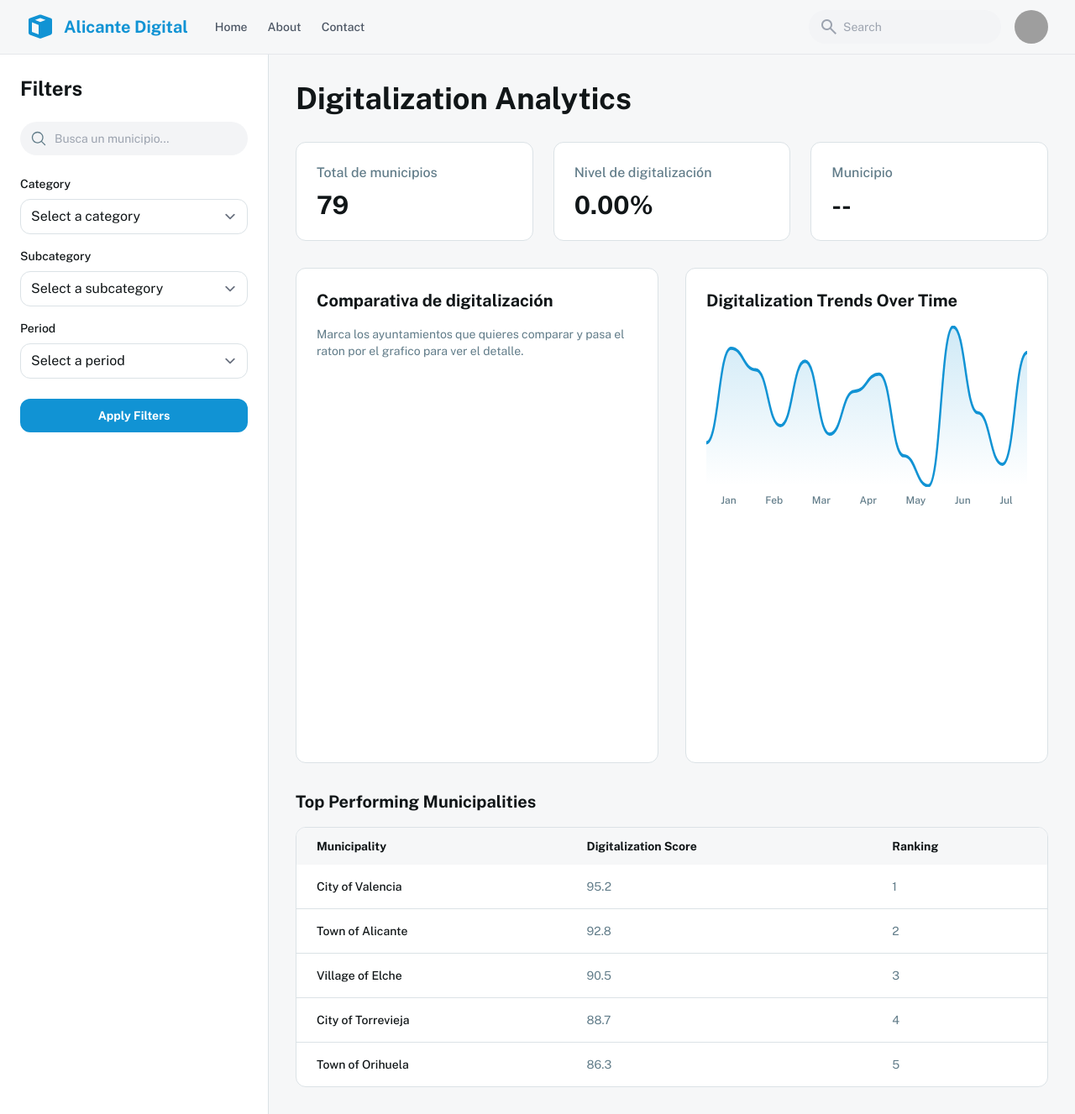
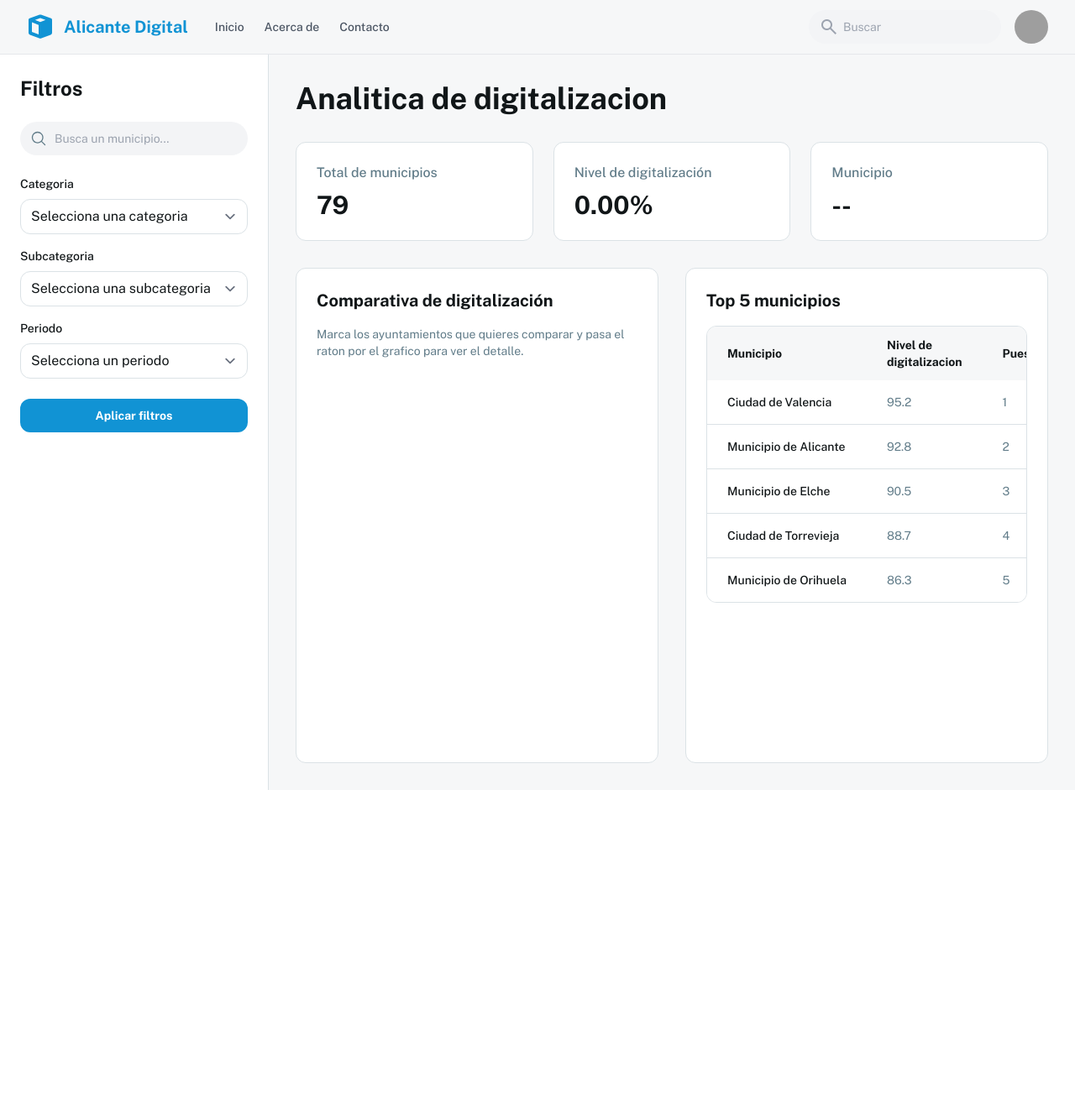
Before and after one commit to abt39-ua/alicante-digital-tfg, a Flask app: template templates/details.html in a window 1280 px wide. Shown: the whole page at 84% size. After the commit the page ends 941 px from the top, so only its background shows below. Run offline with Flask 3, Linux system fonts and the light colour scheme; the template is opened without the code that fills it, so the values that code supplies are empty; a map, chart or similar area stays blank; some libraries are stand-ins or nearby versions; grey boxes are pictures that could not be loaded.

Commit message:
español y grafico inutil fuera

```diff
--- a/templates/details.html
+++ b/templates/details.html
@@ -1,8 +1,8 @@
 <!DOCTYPE html>
-<html lang="en"><head>
+<html lang="es"><head>
 <meta charset="utf-8"/>
 <meta content="width=device-width, initial-scale=1.0" name="viewport"/>
-<title>Stitch Design</title>
+<title>Alicante Digital</title>
 <link crossorigin="" href="https://fonts.gstatic.com/" rel="preconnect"/>
 <link as="style" href="https://fonts.googleapis.com/css2?display=swap&amp;family=Public+Sans:wght@400;500;700;900" onload="this.rel='stylesheet'" rel="stylesheet"/>
 <link href="https://fonts.googleapis.com/css2?family=Material+Symbols+Outlined" rel="stylesheet"/>
@@ -70,9 +70,9 @@
 
         <!-- NAV -->
         <nav class="hidden md:flex items-center gap-6">
-          <a class="text-sm font-medium text-gray-600 dark:text-gray-300 hover:text-primary transition-colors" href="/">Home</a>
-          <a class="text-sm font-medium text-gray-600 dark:text-gray-300 hover:text-primary transition-colors" href="#">About</a>
-          <a class="text-sm font-medium text-gray-600 dark:text-gray-300 hover:text-primary transition-colors" href="#">Contact</a>
+          <a class="text-sm font-medium text-gray-600 dark:text-gray-300 hover:text-primary transition-colors" href="/">Inicio</a>
+          <a class="text-sm font-medium text-gray-600 dark:text-gray-300 hover:text-primary transition-colors" href="#">Acerca de</a>
+          <a class="text-sm font-medium text-gray-600 dark:text-gray-300 hover:text-primary transition-colors" href="#">Contacto</a>
         </nav>
 
       </div>
@@ -90,7 +90,7 @@
             <input
               id="buscadorHeader"
               class="form-input w-full min-w-0 flex-1 resize-none overflow-hidden rounded-full text-gray-800 dark:text-gray-200 bg-gray-100 dark:bg-gray-800 border-transparent focus:border-primary focus:ring-primary h-10 placeholder:text-gray-400 dark:placeholder:text-gray-500 pl-10 pr-4 text-sm"
-              placeholder="Search"
+              placeholder="Buscar"
               type="search"
               onkeydown="if(event.key==='Enter') buscarMunicipioDesdeInput(this)"
             />
@@ -111,7 +111,7 @@
 </header>
 <div class="flex h-full min-h-screen w-full">
 <aside class="w-80 flex-shrink-0 bg-content-light dark:bg-content-dark border-r border-border-light dark:border-border-dark p-6 flex flex-col gap-6">
-<h2 class="text-2xl font-bold text-text-primary-light dark:text-text-primary-dark">Filters</h2>
+<h2 class="text-2xl font-bold text-text-primary-light dark:text-text-primary-dark">Filtros</h2>
 <div class="relative">
 <div class="pointer-events-none absolute inset-y-0 left-0 flex items-center pl-3">
 <svg class="h-5 w-5 text-text-secondary-light dark:text-text-secondary-dark" fill="currentColor" height="24" viewBox="0 0 256 256" width="24" xmlns="http://www.w3.org/2000/svg">
@@ -128,35 +128,35 @@
 </div>
 <div class="space-y-4">
 <label class="flex flex-col gap-2">
-<span class="text-sm font-medium text-text-primary-light dark:text-text-primary-dark">Category</span>
+<span class="text-sm font-medium text-text-primary-light dark:text-text-primary-dark">Categoria</span>
 <select class="form-select w-full rounded-lg border-border-light dark:border-border-dark bg-content-light dark:bg-content-dark text-text-primary-light dark:text-text-primary-dark focus:ring-primary focus:border-primary">
-<option>Select a category</option>
-<option>Two</option>
-<option>Three</option>
+<option>Selecciona una categoria</option>
+<option>Dos</option>
+<option>Tres</option>
 </select>
 </label>
 <label class="flex flex-col gap-2">
-<span class="text-sm font-medium text-text-primary-light dark:text-text-primary-dark">Subcategory</span>
+<span class="text-sm font-medium text-text-primary-light dark:text-text-primary-dark">Subcategoria</span>
 <select class="form-select w-full rounded-lg border-border-light dark:border-border-dark bg-content-light dark:bg-content-dark text-text-primary-light dark:text-text-primary-dark focus:ring-primary focus:border-primary">
-<option>Select a subcategory</option>
-<option>Two</option>
-<option>Three</option>
+<option>Selecciona una subcategoria</option>
+<option>Dos</option>
+<option>Tres</option>
 </select>
 </label>
 <label class="flex flex-col gap-2">
-<span class="text-sm font-medium text-text-primary-light dark:text-text-primary-dark">Period</span>
+<span class="text-sm font-medium text-text-primary-light dark:text-text-primary-dark">Periodo</span>
 <select class="form-select w-full rounded-lg border-border-light dark:border-border-dark bg-content-light dark:bg-content-dark text-text-primary-light dark:text-text-primary-dark focus:ring-primary focus:border-primary">
-<option>Select a period</option>
-<option>Two</option>
-<option>Three</option>
+<option>Selecciona un periodo</option>
+<option>Dos</option>
+<option>Tres</option>
 </select>
 </label>
 </div>
-<button class="w-full rounded-lg bg-primary py-2.5 px-4 text-sm font-bold text-white hover:bg-primary/90 transition-colors">Apply Filters</button>
+<button class="w-full rounded-lg bg-primary py-2.5 px-4 text-sm font-bold text-white hover:bg-primary/90 transition-colors">Aplicar filtros</button>
 </aside>
 <main class="flex-1 p-8">
 <div class="max-w-7xl mx-auto space-y-8">
-<h1 class="text-4xl font-bold text-text-primary-light dark:text-text-primary-dark">Digitalization Analytics</h1>
+<h1 class="text-4xl font-bold text-text-primary-light dark:text-text-primary-dark">Analitica de digitalizacion</h1>
 <div class="grid grid-cols-1 md:grid-cols-3 gap-6">
 
   <!-- TOTAL MUNICIPIOS -->
@@ -204,64 +204,39 @@
 </div>
 </div>
 <div class="bg-content-light dark:bg-content-dark rounded-lg p-6 border border-border-light dark:border-border-dark">
-<h3 class="text-xl font-bold text-text-primary-light dark:text-text-primary-dark mb-4">Digitalization Trends Over Time</h3>
-<div class="h-48">
-<svg fill="none" height="100%" preserveAspectRatio="none" viewBox="0 0 472 150" width="100%" xmlns="http://www.w3.org/2000/svg">
-<path d="M0 109C18.1538 109 18.1538 21 36.3077 21C54.4615 21 54.4615 41 72.6154 41C90.7692 41 90.7692 93 108.923 93C127.077 93 127.077 33 145.231 33C163.385 33 163.385 101 181.538 101C199.692 101 199.692 61 217.846 61C236 61 236 45 254.154 45C272.308 45 272.308 121 290.462 121C308.615 121 308.615 149 326.769 149C344.923 149 344.923 1 363.077 1C381.231 1 381.231 81 399.385 81C417.538 81 417.538 129 435.692 129C453.846 129 453.846 25 472 25V149H0V109Z" fill="url(#paint0_linear_1131_5935)"></path>
-<path d="M0 109C18.1538 109 18.1538 21 36.3077 21C54.4615 21 54.4615 41 72.6154 41C90.7692 41 90.7692 93 108.923 93C127.077 93 127.077 33 145.231 33C163.385 33 163.385 101 181.538 101C199.692 101 199.692 61 217.846 61C236 61 236 45 254.154 45C272.308 45 272.308 121 290.462 121C308.615 121 308.615 149 326.769 149C344.923 149 344.923 1 363.077 1C381.231 1 381.231 81 399.385 81C417.538 81 417.538 129 435.692 129C453.846 129 453.846 25 472 25" stroke="#1193d4" stroke-linecap="round" stroke-width="3"></path>
-<defs>
-<linearGradient gradientUnits="userSpaceOnUse" id="paint0_linear_1131_5935" x1="236" x2="236" y1="1" y2="149">
-<stop stop-color="#1193d4" stop-opacity="0.2"></stop>
-<stop offset="1" stop-color="#1193d4" stop-opacity="0"></stop>
-</linearGradient>
-</defs>
-</svg>
-</div>
-<div class="flex justify-around mt-2">
-<p class="text-xs font-medium text-text-secondary-light dark:text-text-secondary-dark">Jan</p>
-<p class="text-xs font-medium text-text-secondary-light dark:text-text-secondary-dark">Feb</p>
-<p class="text-xs font-medium text-text-secondary-light dark:text-text-secondary-dark">Mar</p>
-<p class="text-xs font-medium text-text-secondary-light dark:text-text-secondary-dark">Apr</p>
-<p class="text-xs font-medium text-text-secondary-light dark:text-text-secondary-dark">May</p>
-<p class="text-xs font-medium text-text-secondary-light dark:text-text-secondary-dark">Jun</p>
-<p class="text-xs font-medium text-text-secondary-light dark:text-text-secondary-dark">Jul</p>
-</div>
-</div>
-</div>
-<div>
-<h3 class="text-xl font-bold text-text-primary-light dark:text-text-primary-dark mb-4">Top Performing Municipalities</h3>
+<h3 class="text-xl font-bold text-text-primary-light dark:text-text-primary-dark mb-4">Top 5 municipios</h3>
 <div class="overflow-x-auto rounded-lg border border-border-light dark:border-border-dark bg-content-light dark:bg-content-dark">
 <table class="w-full text-left">
 <thead class="bg-background-light dark:bg-background-dark">
 <tr>
-<th class="px-6 py-3 text-sm font-semibold text-text-primary-light dark:text-text-primary-dark">Municipality</th>
-<th class="px-6 py-3 text-sm font-semibold text-text-primary-light dark:text-text-primary-dark">Digitalization Score</th>
-<th class="px-6 py-3 text-sm font-semibold text-text-primary-light dark:text-text-primary-dark">Ranking</th>
+<th class="px-6 py-3 text-sm font-semibold text-text-primary-light dark:text-text-primary-dark">Municipio</th>
+<th class="px-6 py-3 text-sm font-semibold text-text-primary-light dark:text-text-primary-dark">Nivel de digitalizacion</th>
+<th class="px-6 py-3 text-sm font-semibold text-text-primary-light dark:text-text-primary-dark">Puesto</th>
 </tr>
 </thead>
 <tbody class="divide-y divide-border-light dark:divide-border-dark">
 <tr>
-<td class="px-6 py-4 whitespace-nowrap text-sm font-medium text-text-primary-light dark:text-text-primary-dark">City of Valencia</td>
+<td class="px-6 py-4 whitespace-nowrap text-sm font-medium text-text-primary-light dark:text-text-primary-dark">Ciudad de Valencia</td>
 <td class="px-6 py-4 whitespace-nowrap text-sm text-text-secondary-light dark:text-text-secondary-dark">95.2</td>
 <td class="px-6 py-4 whitespace-nowrap text-sm text-text-secondary-light dark:text-text-secondary-dark">1</td>
 </tr>
 <tr>
-<td class="px-6 py-4 whitespace-nowrap text-sm font-medium text-text-primary-light dark:text-text-primary-dark">Town of Alicante</td>
+<td class="px-6 py-4 whitespace-nowrap text-sm font-medium text-text-primary-light dark:text-text-primary-dark">Municipio de Alicante</td>
 <td class="px-6 py-4 whitespace-nowrap text-sm text-text-secondary-light dark:text-text-secondary-dark">92.8</td>
 <td class="px-6 py-4 whitespace-nowrap text-sm text-text-secondary-light dark:text-text-secondary-dark">2</td>
 </tr>
 <tr>
-<td class="px-6 py-4 whitespace-nowrap text-sm font-medium text-text-primary-light dark:text-text-primary-dark">Village of Elche</td>
+<td class="px-6 py-4 whitespace-nowrap text-sm font-medium text-text-primary-light dark:text-text-primary-dark">Municipio de Elche</td>
 <td class="px-6 py-4 whitespace-nowrap text-sm text-text-secondary-light dark:text-text-secondary-dark">90.5</td>
 <td class="px-6 py-4 whitespace-nowrap text-sm text-text-secondary-light dark:text-text-secondary-dark">3</td>
 </tr>
 <tr>
-<td class="px-6 py-4 whitespace-nowrap text-sm font-medium text-text-primary-light dark:text-text-primary-dark">City of Torrevieja</td>
+<td class="px-6 py-4 whitespace-nowrap text-sm font-medium text-text-primary-light dark:text-text-primary-dark">Ciudad de Torrevieja</td>
 <td class="px-6 py-4 whitespace-nowrap text-sm text-text-secondary-light dark:text-text-secondary-dark">88.7</td>
 <td class="px-6 py-4 whitespace-nowrap text-sm text-text-secondary-light dark:text-text-secondary-dark">4</td>
 </tr>
 <tr>
-<td class="px-6 py-4 whitespace-nowrap text-sm font-medium text-text-primary-light dark:text-text-primary-dark">Town of Orihuela</td>
+<td class="px-6 py-4 whitespace-nowrap text-sm font-medium text-text-primary-light dark:text-text-primary-dark">Municipio de Orihuela</td>
 <td class="px-6 py-4 whitespace-nowrap text-sm text-text-secondary-light dark:text-text-secondary-dark">86.3</td>
 <td class="px-6 py-4 whitespace-nowrap text-sm text-text-secondary-light dark:text-text-secondary-dark">5</td>
 </tr>
@@ -291,6 +266,16 @@ async function cargarComparativa(){
         "smart",
         "dti",
         "planes"
+    ];
+
+    const etiquetasCampos = [
+        "Comunicaciones",
+        "Digitalizacion interna",
+        "Puestos de trabajo",
+        "Servicios al ciudadano",
+        "Ciudad inteligente",
+        "DTI",
+        "Planes"
     ];
 
     function getData(obj){
@@ -323,11 +308,11 @@ async function cargarComparativa(){
     registrarComparador(data.actual, "Actual");
 
     data.top.forEach((t, index) => {
-        registrarComparador(t, "Top " + (index + 1));
+        registrarComparador(t, "Mayor " + (index + 1));
     });
 
     data.bottom.forEach((b, index) => {
-        registrarComparador(b, "Bottom " + (index + 1));
+        registrarComparador(b, "Menor " + (index + 1));
     });
 
     const palette = [
@@ -341,7 +326,7 @@ async function cargarComparativa(){
     const datasets = comparadores.map((comparador, index) => {
         const colores = palette[index % palette.length];
         const esActual = comparador.roles.includes("Actual");
-        const esBottom = !esActual && comparador.roles.some(rol => rol.startsWith("Bottom"));
+        const esBottom = !esActual && comparador.roles.some(rol => rol.startsWith("Menor"));
 
         return {
             label: comparador.nombre,
@@ -370,7 +355,7 @@ async function cargarComparativa(){
         type: "radar",
 
         data: {
-            labels: campos,
+            labels: etiquetasCampos,
             datasets: datasets
         },
 
--- a/templates/login.html
+++ b/templates/login.html
@@ -1,8 +1,8 @@
 <!DOCTYPE html>
-<html lang="en"><head>
+<html lang="es"><head>
 <meta charset="utf-8"/>
 <meta content="width=device-width, initial-scale=1.0" name="viewport"/>
-<title>Alicante Digital - Login</title>
+<title>Alicante Digital - Inicio de sesion</title>
 <link href="https://fonts.googleapis.com" rel="preconnect"/>
 <link crossorigin="" href="https://fonts.gstatic.com" rel="preconnect"/>
 <link href="https://fonts.googleapis.com/css2?family=Public+Sans:wght@400;500;700;900&amp;display=swap" rel="stylesheet"/>
```
Also changed, not shown: templates/dashboard.html (+6 -6 lines), templates/index.html (+10 -10 lines).
